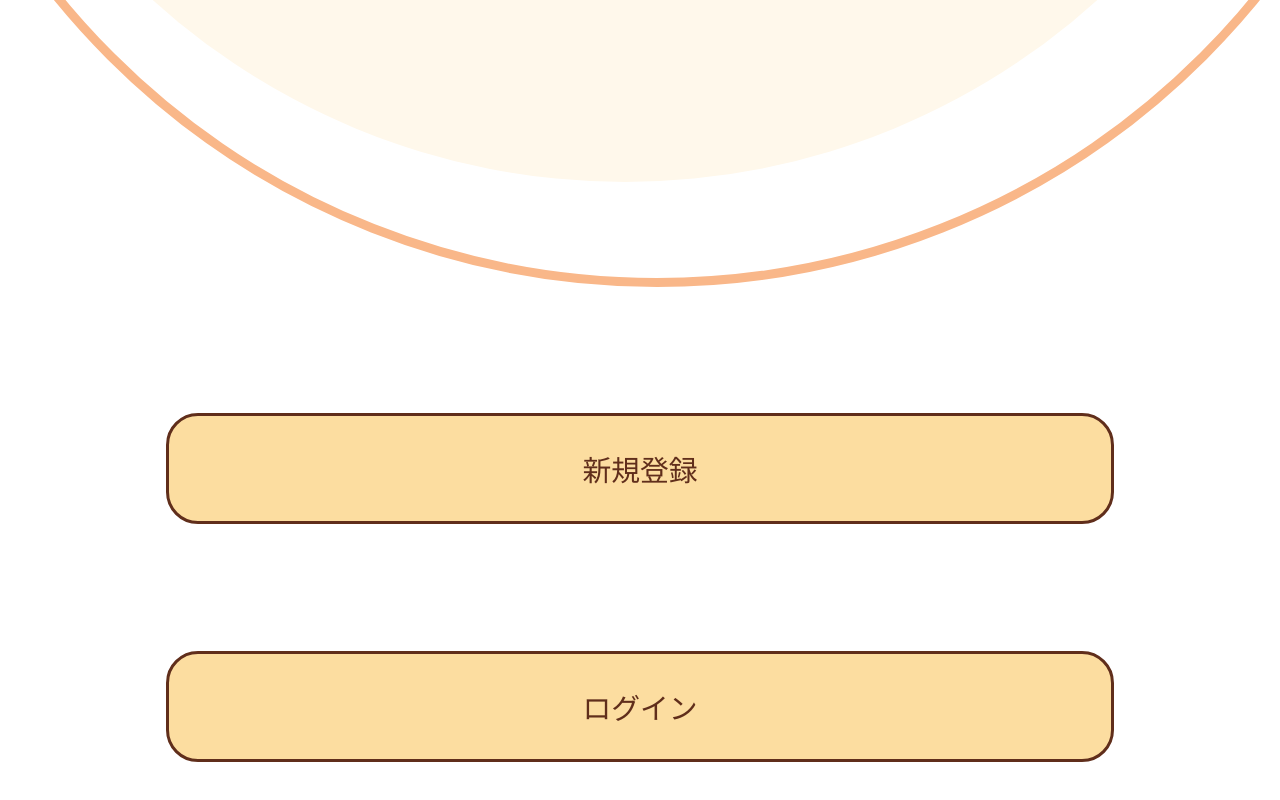
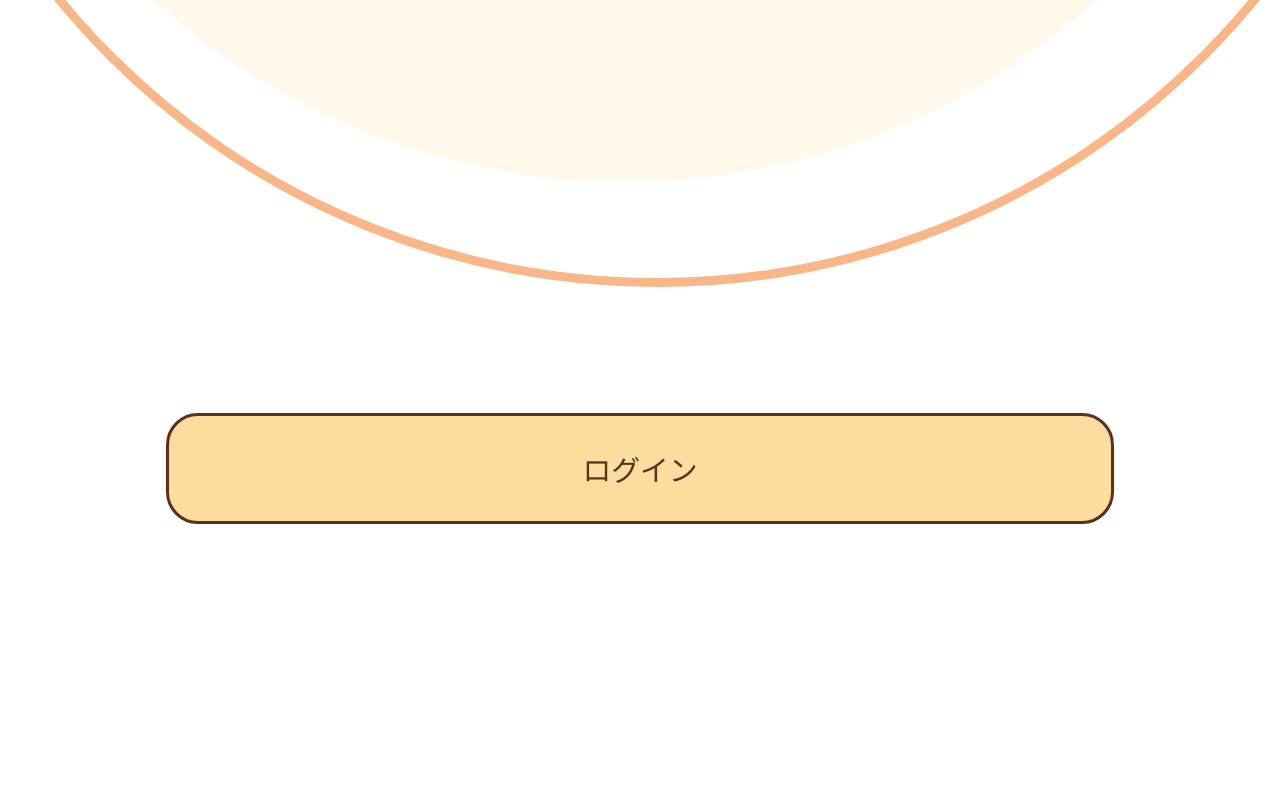
Before and after one commit to kajiLabTeam/dx-waiting-time, a Next.js app in the folder frontend/: page /loginPage in a window 1280 px wide. Shown: the part 1382-2182 px from the top of the page. After the commit the page ends 2041 px from the top, so only its background shows below. Built offline with nearby package versions, Linux system fonts and the light colour scheme.

Commit message:
Add onClick functionality to buttons

```diff
--- a/frontend/src/components/layout/Button.tsx
+++ b/frontend/src/components/layout/Button.tsx
@@ -4,6 +4,7 @@ import { theme } from "../../utils/theme";
 
 type Props = {
   message: string;
+  onClick: () => void;
 };
 
 const ButtonContainer = styled.button`
@@ -21,9 +22,9 @@ const Text = styled.p`
   color: ${theme.colors.brown};
 `;
 
-const Button = ({ message }: Props) => {
+const Button = ({ message , onClick }: Props) => {
   return (
-    <ButtonContainer>
+    <ButtonContainer onClick={onClick}>
       <Text>{message}</Text>
     </ButtonContainer>
   );
--- a/frontend/src/pages/endPage.tsx
+++ b/frontend/src/pages/endPage.tsx
@@ -5,11 +5,13 @@ import Button from "../components/layout/Button";
 const EndPageContainer = styled.div``;
 
 const EndPage: FC = () => {
+  const onDownload = () => {};
+  const onClose = () => {};
   return (
     <EndPageContainer>
       <div>end page</div>
-      <Button message={"営業記録を保存する"} />
-      <Button message={"営業終了"} />
+      <Button message={"営業記録を保存する"} onClick={onDownload}/>
+      <Button message={"営業終了"} onClick={onClose}/>
     </EndPageContainer>
   );
 };
--- a/frontend/src/pages/loginPage.tsx
+++ b/frontend/src/pages/loginPage.tsx
@@ -15,14 +15,14 @@ const AppName = styled.div`
 const Action = styled.div``;
 
 const LoginPage: FC = () => {
+  const onLogin = () => {};
   return (
     <LoginPageContainer>
       <AppName>
         <Cricle message={"appName"} />
       </AppName>
       <Action>
-        <Button message={"新規登録"} />
-        <Button message={"ログイン"} />
+        <Button message={"ログイン"} onClick={onLogin}/>
       </Action>
     </LoginPageContainer>
   );
--- a/frontend/src/pages/qrPage.tsx
+++ b/frontend/src/pages/qrPage.tsx
@@ -5,10 +5,11 @@ import Button from "../components/layout/Button";
 const QrPageContainer = styled.div``;
 
 const QrPage: FC = () => {
+  const onDownload = () => {};
   return (
     <QrPageContainer>
       <div>QR Page</div>
-      <Button message={"画像をダウンロード"} />
+      <Button message={"画像をダウンロード"} onClick={onDownload}/>
     </QrPageContainer>
   );
 };
--- a/frontend/src/pages/startPage.tsx
+++ b/frontend/src/pages/startPage.tsx
@@ -9,12 +9,13 @@ const StartPageContainer = styled.div`
 `;
 
 const StartPage: FC = () => {
+  const onStart = () => {};
   return (
     <StartPageContainer>
       <div>start page</div>
       <Cricle message={"appName"} />
       <div>日付</div>
-      <Button message={"営業開始"} />
+      <Button message={"営業開始"} onClick={onStart}/>
     </StartPageContainer>
   );
 };
```
